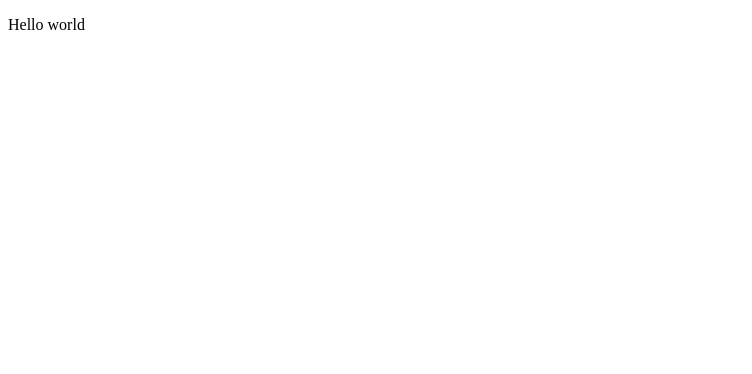
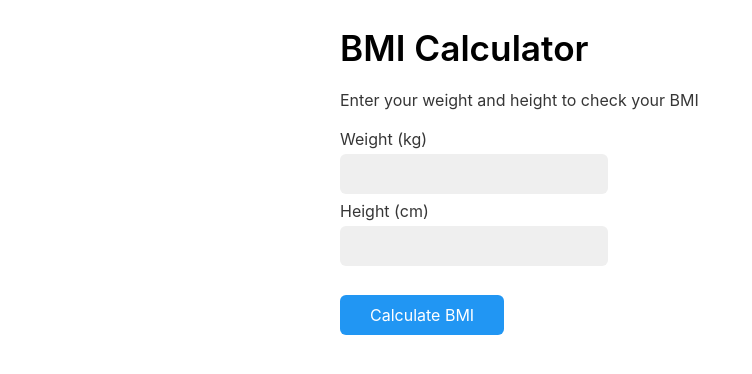
Before and after one commit to ink0rr/skilvul-assignments, a plain HTML site: page tpa-02/index.html in a window 1280 px wide. Shown: the whole page, without its empty margins (0-752 px from the left). Drawn offline with Linux system fonts and the light colour scheme.

Commit message:
update tpa-02

```diff
--- a/tpa-02/index.html
+++ b/tpa-02/index.html
@@ -4,9 +4,22 @@
     <meta charset="UTF-8" />
     <meta http-equiv="X-UA-Compatible" content="IE=edge" />
     <meta name="viewport" content="width=device-width, initial-scale=1.0" />
-    <title>Document</title>
+    <link rel="stylesheet" href="style.css" />
+    <script defer src="script.js"></script>
+    <title>BMI Calculator</title>
   </head>
   <body>
-    <p>Hello world</p>
+    <form id="form">
+      <h1>BMI Calculator</h1>
+      <p>Enter your weight and height to check your BMI</p>
+      <label for="weight">Weight (kg)</label>
+      <input type="number" id="weight" name="weight" required />
+      <label for="height">Height (cm)</label>
+      <input type="number" id="height" name="height" required />
+      <br />
+      <button type="submit">Calculate BMI</button>
+      <br />
+    </form>
+    <p id="result"></p>
   </body>
 </html>
--- /dev/null
+++ b/tpa-02/script.js
@@ -0,0 +1,16 @@
+const form = document.getElementById("form")
+const result = document.getElementById("result")
+
+form.addEventListener("submit", (event) => {
+  event.preventDefault()
+  const data = new FormData(event.target)
+  const weight = data.get("weight")
+  const height = data.get("height")
+
+  const bmi = weight / (height / 100) ** 2
+  const category = bmi < 18.5 ? "Underweight" : bmi < 25 ? "Normal" : bmi < 30 ? "Overweight" : "Obese"
+
+  result.innerHTML = /*html*/ `
+    Your BMI is <strong>${bmi.toFixed(1)}</strong>
+    Which is considered <strong>${category}</strong>`
+})
--- /dev/null
+++ b/tpa-02/style.css
@@ -0,0 +1,74 @@
+body {
+  font-family: -apple-system, BlinkMacSystemFont, "Segoe UI", "Roboto", "Oxygen", "Ubuntu", "Cantarell", "Fira Sans",
+    "Droid Sans", "Helvetica Neue", sans-serif;
+  line-height: 1.4;
+  max-width: 600px;
+  margin: 20px auto;
+  padding: 0 10px;
+  word-wrap: break-word;
+  color: #363636;
+  background: #fff;
+  text-rendering: optimizeLegibility;
+}
+
+h1 {
+  font-size: 2.2em;
+  margin-bottom: 12px;
+  margin-top: 24px;
+}
+
+h1,
+strong {
+  color: #000;
+  font-weight: 600;
+}
+
+label {
+  vertical-align: middle;
+  margin-bottom: 4px;
+  display: inline-block;
+}
+
+input {
+  display: block;
+  color: #1d1d1d;
+  background-color: #efefef;
+  font-family: inherit;
+  font-size: inherit;
+  margin-right: 6px;
+  margin-bottom: 6px;
+  padding: 10px;
+  border: none;
+  border-radius: 6px;
+  outline: none;
+}
+
+button {
+  color: white;
+  background-color: #2196f3;
+  font-family: inherit;
+  font-size: inherit;
+  margin-right: 6px;
+  margin-bottom: 6px;
+  padding: 10px;
+  border: none;
+  border-radius: 6px;
+  outline: none;
+  padding-right: 30px;
+  padding-left: 30px;
+  cursor: pointer;
+}
+
+button:hover {
+  background-color: #0b7dda;
+}
+
+button:focus,
+input:focus {
+  box-shadow: 0 0 0 2px #0b7dda;
+}
+
+::selection {
+  background-color: #9e9e9e;
+  color: #000;
+}
```
